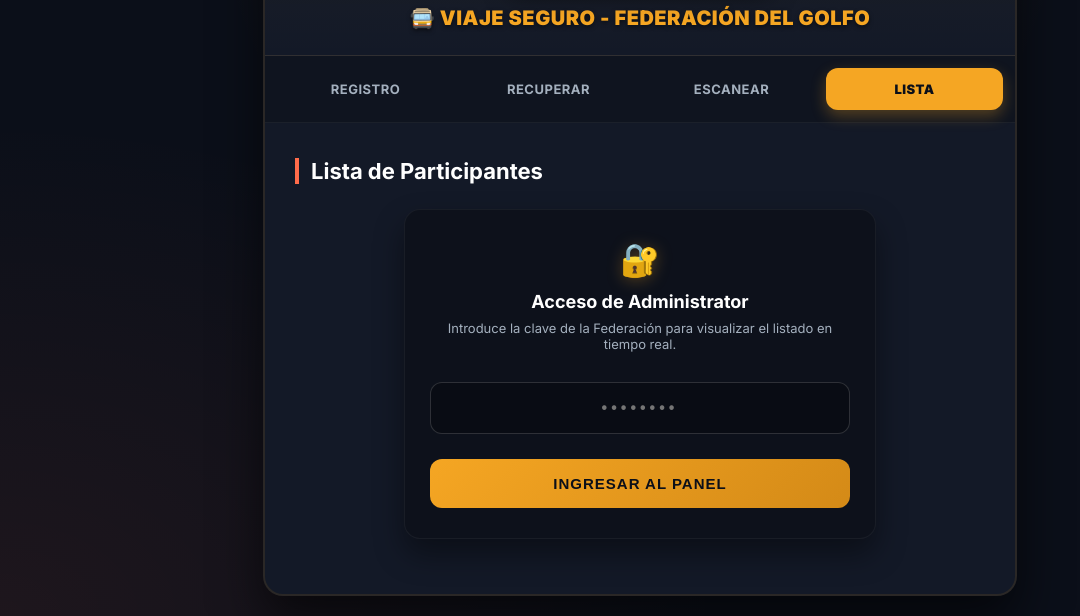
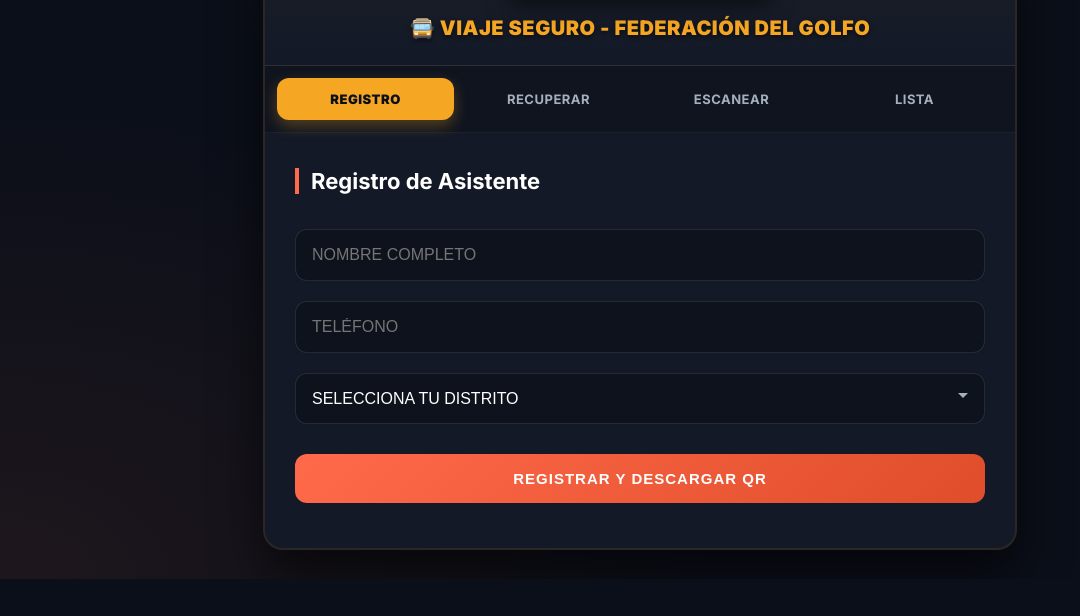
Before and after one commit to FederacionDelGolfo/viaje-seguro-golfo, a plain HTML site: page index.html in a window 1280 px wide. Shown: the part 261-877 px from the top of the page, without its empty margins (0-1080 px from the left). After the commit the page ends 840 px from the top, so only its background shows below. Drawn offline with Linux system fonts and the light colour scheme.

Commit message:
Actualizar index.html

```diff
--- a/index.html
+++ b/index.html
@@ -445,7 +445,6 @@
 
         #escanner-bloqueado { text-align: center; padding: 40px 10px; color: var(--text-muted); }
 
-        /* NUEVOS ESTILOS PARA LA LÍNEA DE TIEMPO VISUAL COMPACTA (PROPUESTA 4) */
         .timeline-tracker {
             display: flex;
             align-items: center;
@@ -473,7 +472,6 @@
             transition: all 0.2s ease;
         }
 
-        /* Burbuja de ayuda emergente al pasar el cursor (Tooltip) */
         .tracker-dot::after {
             content: attr(data-tooltip);
             position: absolute;
@@ -499,7 +497,6 @@
             transform: translateX(-50%) scale(1);
         }
 
-        /* Estados activos individuales con iluminación propia */
         .tracker-dot.active {
             background-color: rgba(245, 166, 35, 0.12);
             border-color: rgba(245, 166, 35, 0.4);
@@ -539,15 +536,18 @@
         </header>
 
         <div class="tabs">
-            <div class="tab" onclick="showTab(0)" id="nav-tab0">Registro</div>
+            <!-- 1. CAMBIO AQUÍ: Añadida la clase "active" a la pestaña de Registro -->
+            <div class="tab active" onclick="showTab(0)" id="nav-tab0">Registro</div>
             <div class="tab" onclick="showTab(1)" id="nav-tab1">Recuperar</div>
             <div class="tab" onclick="showTab(2)" id="nav-tab2">Escanear</div>
-            <div class="tab active" onclick="showTab(3)" id="nav-tab3">Lista</div>
+            <!-- Quitado "active" de la pestaña de Lista -->
+            <div class="tab" onclick="showTab(3)" id="nav-tab3">Lista</div>
         </div>
 
         <div id="loading">⌛ Conectando con la nube... Por favor espera.</div>
 
-        <div id="tab0" class="card">
+        <!-- 2. CAMBIO AQUÍ: Añadido style="display: block;" para que sea visible al cargar -->
+        <div id="tab0" class="card" style="display: block;">
             <h2>Registro de Asistente</h2>
             <input type="text" id="nombre" placeholder="NOMBRE COMPLETO" oninput="this.value = this.value.toUpperCase()">
             <input type="tel" id="telefono" placeholder="TELÉFONO" oninput="this.value = this.value.replace(/[^0-9]/g, '')">
@@ -628,7 +628,8 @@
             </div>
         </div>
 
-        <div id="tab3" class="card" style="display: block;">
+        <!-- Quitado el style="display: block;" de aquí para que inicie oculta -->
+        <div id="tab3" class="card">
             <h2>Lista de Participantes</h2>
 
             <div id="admin-login-lista">
@@ -692,7 +693,6 @@
 
         const distritosValidos = ["STAFF", "ALLENDE", "BARRANCAS", "CENTRAL", "CERRITOS", "COATZA 1", "COATZA 2", "COATZA 3", "COATZA 4", "COATZA 5", "COATZA 6", "MUNDO NUEVO", "NANCHITAL 1", "NANCHITAL 2", "NANCHITAL 3"];
 
-        // Listado estricto ordenado cronológicamente para armar la barra visual
         const puntosOrdenados = [
             { id: "Viernes - Abordaje Mañana", short: "🌅", cat: "bus" },
             { id: "Viernes - Abordaje Rancho Nuevo", short: "🌳", cat: "nature" },
@@ -998,7 +998,6 @@
                         const historial = p.checkins || {};
                         const totalPuntosPersona = Object.keys(historial).length;
 
-                        // IMPLEMENTACIÓN DE LA PROPUESTA 4: MATRIZ DE BURBUJAS COMPACTAS
                         let htmlMatrizPuntos = `<div class="timeline-tracker">`;
                         puntosOrdenados.forEach(puntoInfo => {
                             const completado = historial[puntoInfo.id] !== undefined;
@@ -1022,9 +1021,7 @@
                                 <div class="participant-info">
                                     <strong>${p.nombre || 'Desconocido'}</strong>
                                     <div class="participant-info-sub">Tel: ${p.telefono} | Cód: ${p.codigo}</div>
-
                                     ${htmlMatrizPuntos}
-
                                 </div>
                                 <div class="participant-actions">
                                     <div class="status">
```
